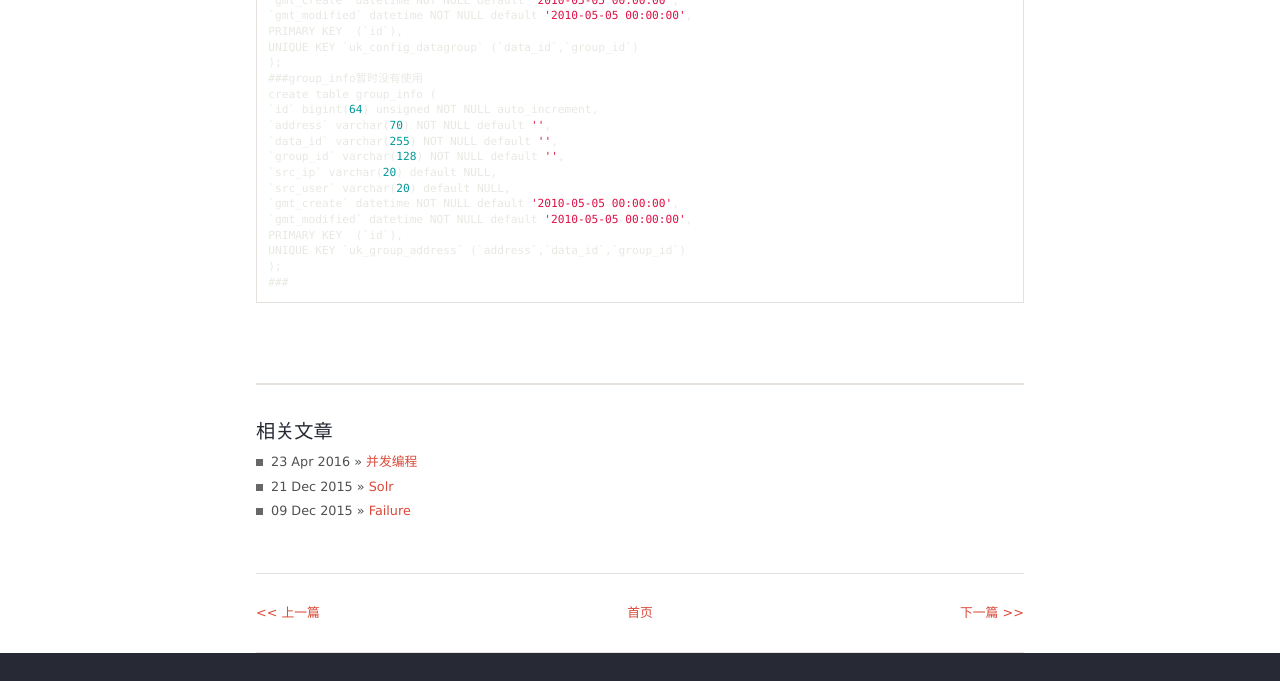
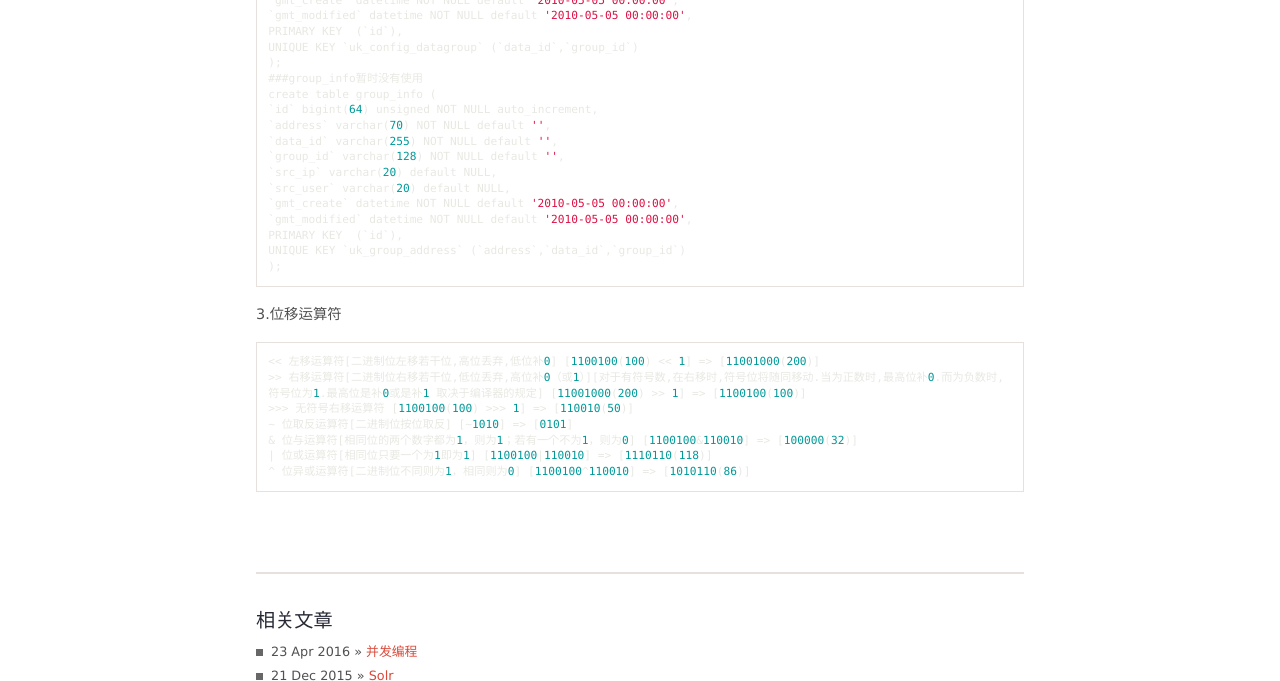
Before and after one commit to junhc/junhc.github.io, a Jekyll site: the page built from _posts/2016-01-04-diamond.md, in a window 1280 px wide and 900 px high, scrolled down 540 px, cut to the strip 0-681 px from the top of the window. Built offline with Jekyll 4.4.1, drawn with Linux system fonts in a browser that asks for light colours; Markdown is read by kramdown in place of the engine named in the settings; comment, search, counter and statistics services are not loaded.

Commit message:
Update 2016-01-04-diamond.md

````diff
--- a/_posts/2016-01-04-diamond.md
+++ b/_posts/2016-01-04-diamond.md
@@ -39,5 +39,14 @@ create table group_info (
 PRIMARY KEY  (`id`),
 UNIQUE KEY `uk_group_address` (`address`,`data_id`,`group_id`)
 );
-###
 ```
+3.位移运算符
+```vim
+<< 左移运算符[二进制位左移若干位,高位丢弃,低位补0] [1100100(100) << 1] => [11001000(200)]
+>> 右移运算符[二进制位右移若干位,低位丢弃,高位补0（或1）][对于有符号数,在右移时,符号位将随同移动.当为正数时,最高位补0.而为负数时,符号位为1.最高位是补0或是补1 取决于编译器的规定] [11001000(200) >> 1] => [1100100(100)]
+>>> 无符号右移运算符 [1100100(100) >>> 1] => [110010(50)]
+~ 位取反运算符[二进制位按位取反] [~1010] => [0101]
+& 位与运算符[相同位的两个数字都为1，则为1；若有一个不为1，则为0] [1100100&110010] => [100000(32)]
+| 位或运算符[相同位只要一个为1即为1] [1100100|110010] => [1110110(118)]
+^ 位异或运算符[二进制位不同则为1，相同则为0] [1100100^110010] => [1010110(86)]
+```
````
